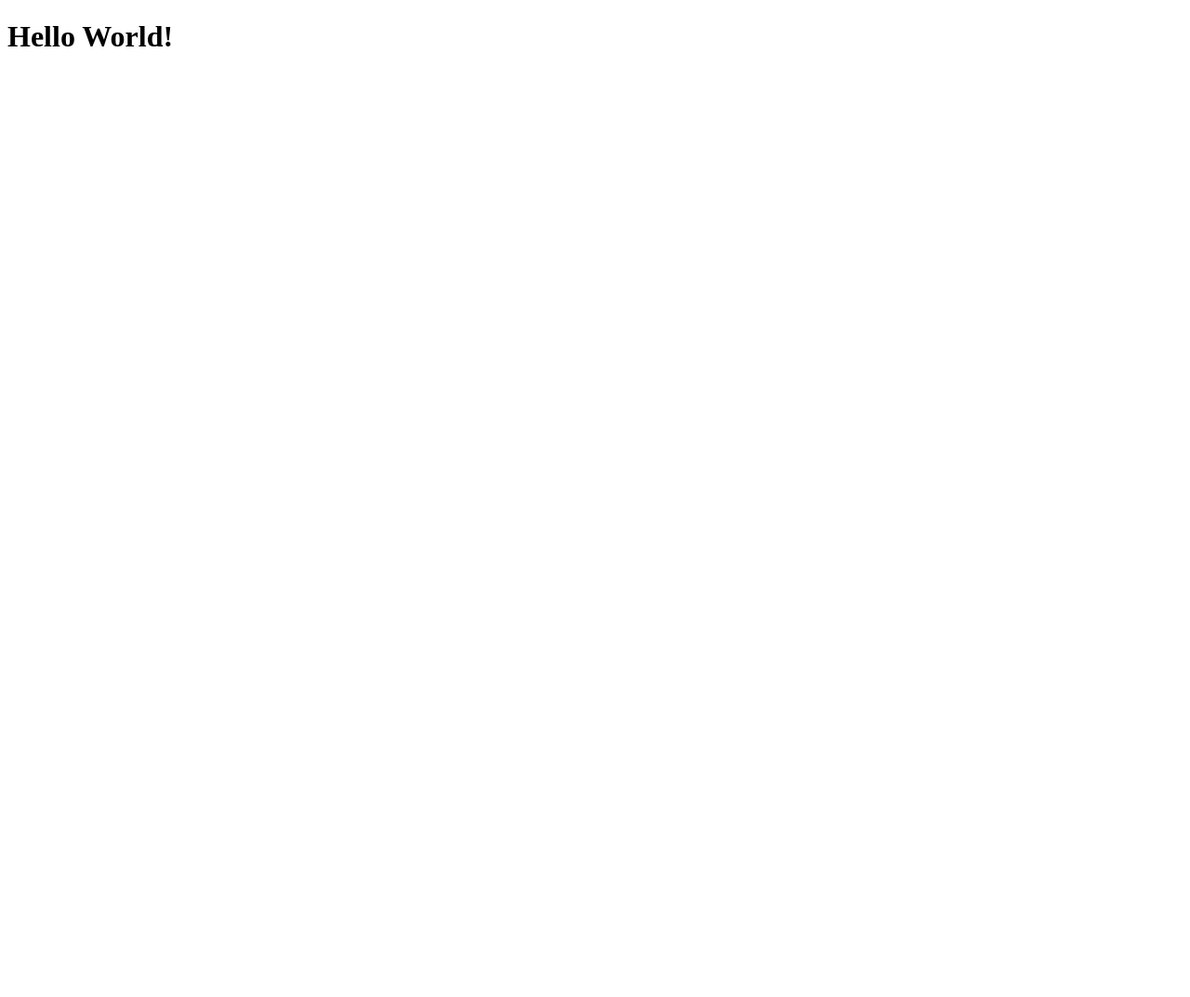
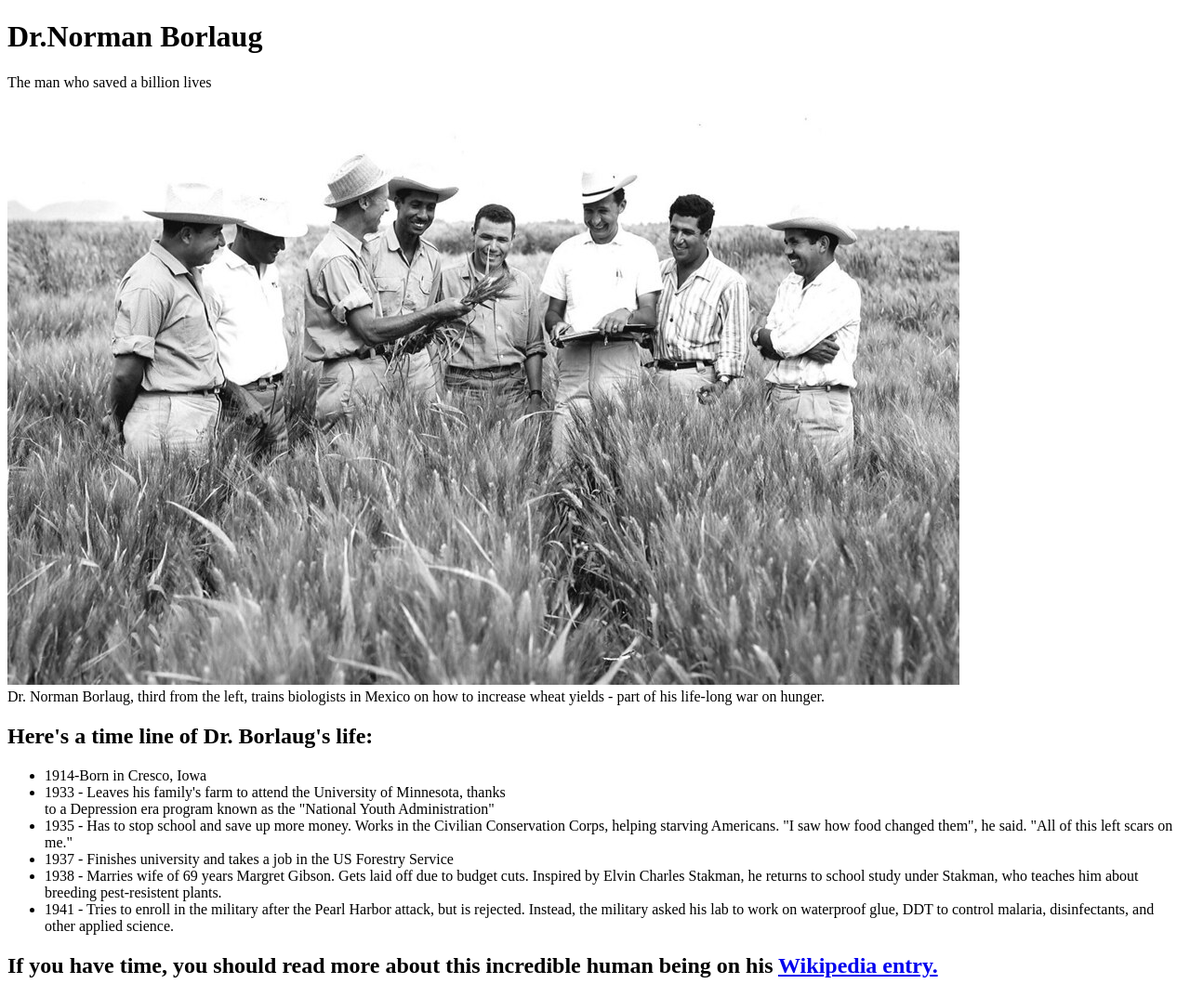
Before and after one commit to PatriciaAduhene/Patricia-and-Fredrick, a plain HTML site: page index.html in a window 1280 px wide. Shown: the whole page at 93% size. Before the commit the page ends 800 px from the top, so only its background shows below. Drawn offline with Linux system fonts and the light colour scheme.

Commit message:
second commit

```diff
--- a/index.html
+++ b/index.html
@@ -8,7 +8,38 @@
 
   <body>
     <script src="https://cdn.freecodecamp.org/testable-projects-fcc/v1/bundle.js"></script>
-  <h1>Hello World!</h1>
+  <main id="main">
+  <h1 id="title">Dr.Norman Borlaug</h1>
+  <p>The man who saved a billion lives</p>
+  <div id="img-div">
+  <img id="image" src="img/tribute-page-main-image.jpg" alt="">
+<figcaption id="img-caption">Dr. Norman Borlaug, third from the left, trains biologists in Mexico on how to increase wheat yields - part of his life-long war on hunger.
+</figcaption>
+</div>
+<h2 id="tribute-info">Here's a time line of Dr. Borlaug's life:
+</h2>
+<ul>
+  <li>1914-Born in Cresco, Iowa</li>
+  <li>1933 - Leaves his family's farm to attend the University of Minnesota, thanks<br>
+     to a Depression era program known as the "National Youth Administration"
+  </li>
+  <li>1935 - Has to stop school and save up more money. Works in the Civilian
+     Conservation Corps, helping starving Americans. "I saw how food changed
+     them", he said. "All of this left scars on me."
+  </li>
+  <li>1937 - Finishes university and takes a job in the US Forestry Service
+  </li>
+  <li>1938 - Marries wife of 69 years Margret Gibson. Gets laid off due to budget
+     cuts. Inspired by Elvin Charles Stakman, he returns to school study under
+     Stakman, who teaches him about breeding pest-resistent plants.
+  </li>
+  <li>1941 - Tries to enroll in the military after the Pearl Harbor attack, but is
+    rejected. Instead, the military asked his lab to work on waterproof glue, DDT
+     to control malaria, disinfectants, and other applied science.
+  </li>
+</ul>
+<h2>If you have time, you should read more about this incredible human being on his <a href="https://en.wikipedia.org/wiki/Norman_Borlaug">Wikipedia entry.</a></h2>
+  </main>
     <!--
 
     Hello Camper!
```
Also changed, not shown: img/tribute-page-main-image.jpg (added).
